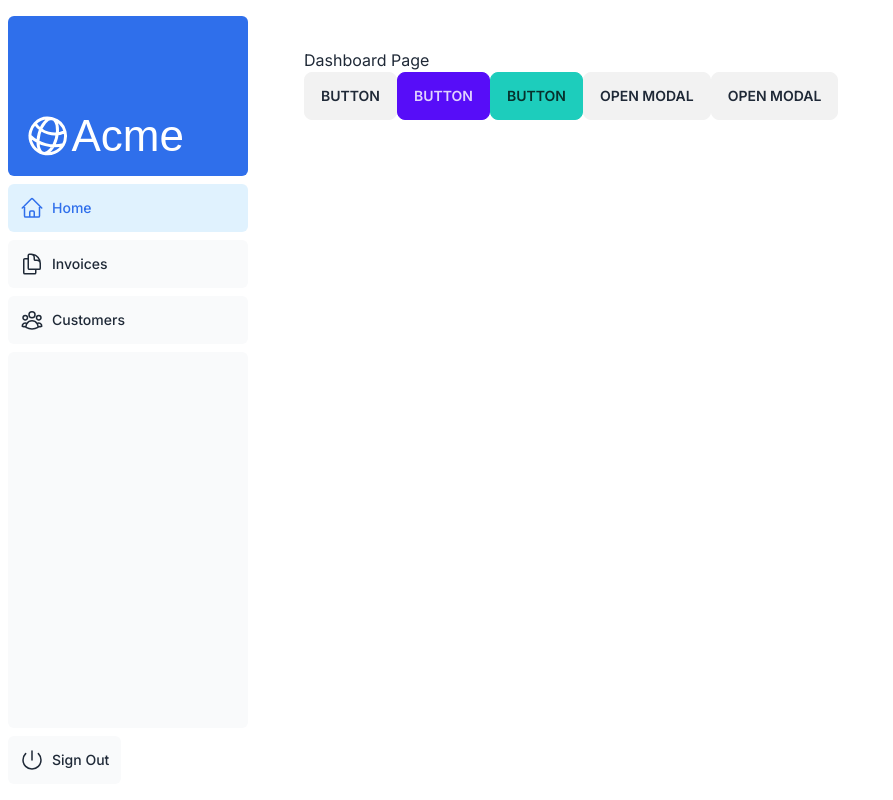
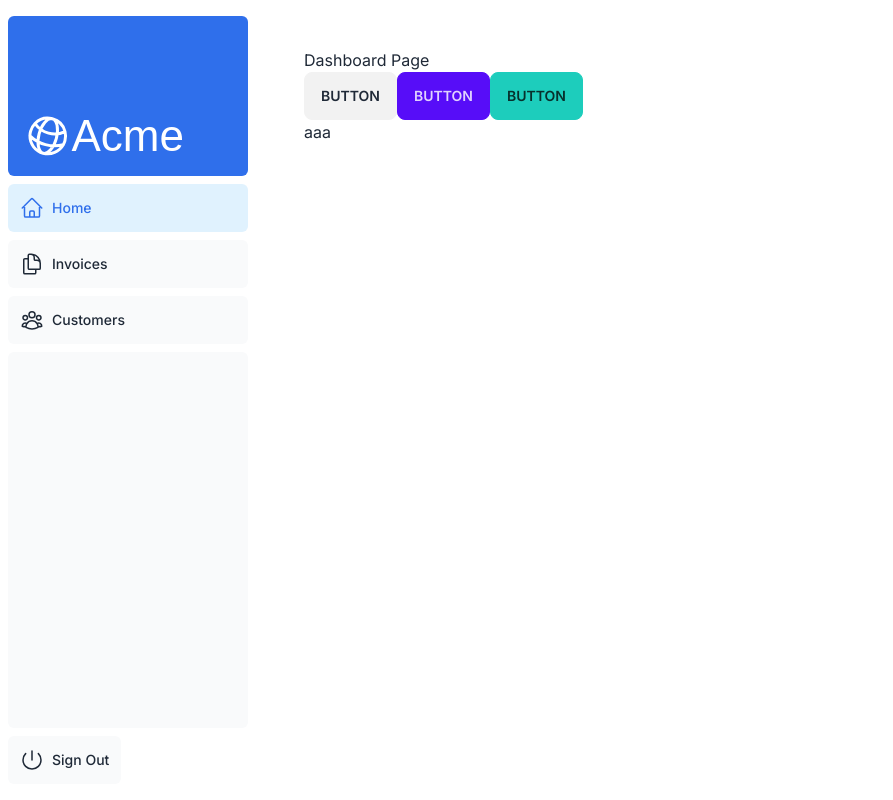
Before and after one commit to KIHARA-Keito/nextjs-dashboard, a Next.js app: page /dashboard in a window 1280 px wide. Shown: the whole page, without its empty margins (0-893 px from the left). Built offline with nearby package versions, Linux system fonts and the light colour scheme; a web font is replaced by a local one.

Commit message:
add test p gtag

```diff
--- a/app/dashboard/page.tsx
+++ b/app/dashboard/page.tsx
@@ -7,6 +7,8 @@ export default function Page() {
       <button className="btn">Button</button>
       <button className="btn btn-primary">Button</button>
       <button className="btn btn-accent">Button</button>
+
+      <p style={{ height: "999px" }}>aaa</p>
 
       {/* Open the modal using document.getElementById('ID').showModal() method */}
       <button
```
